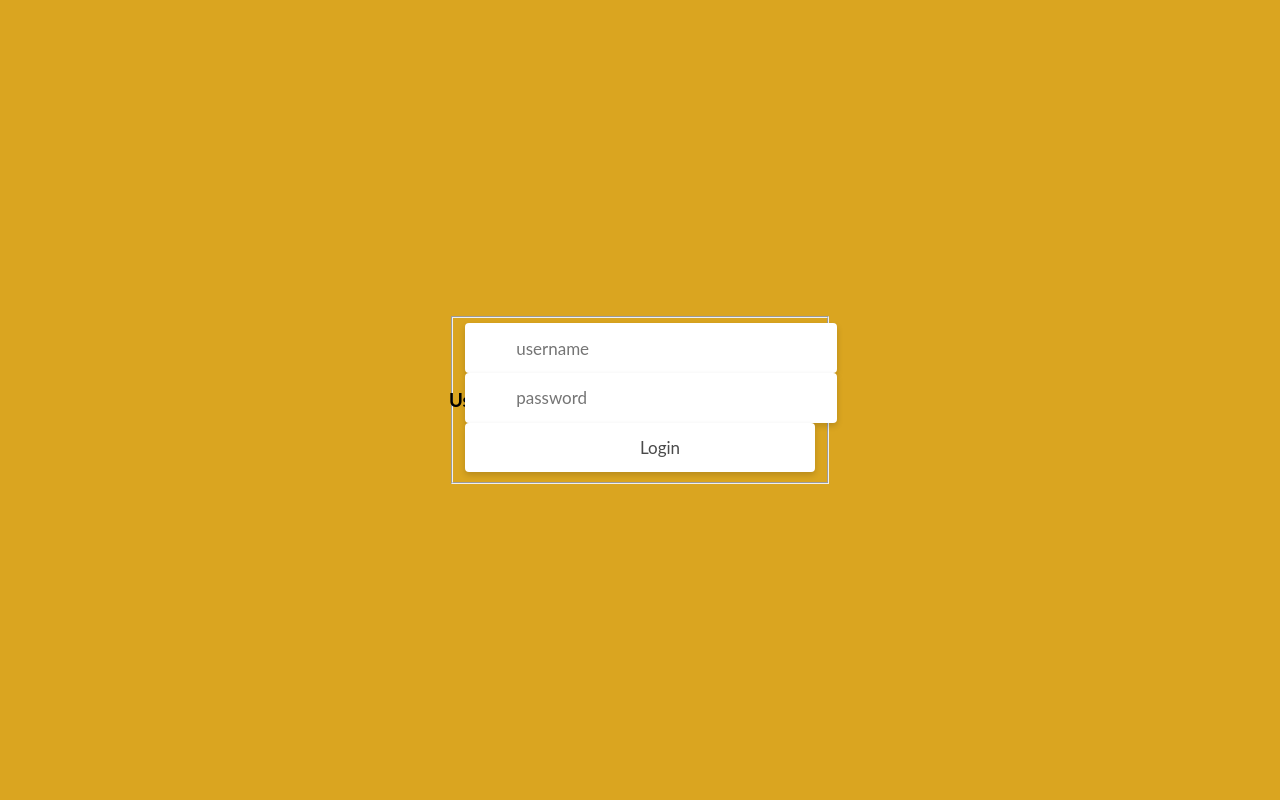
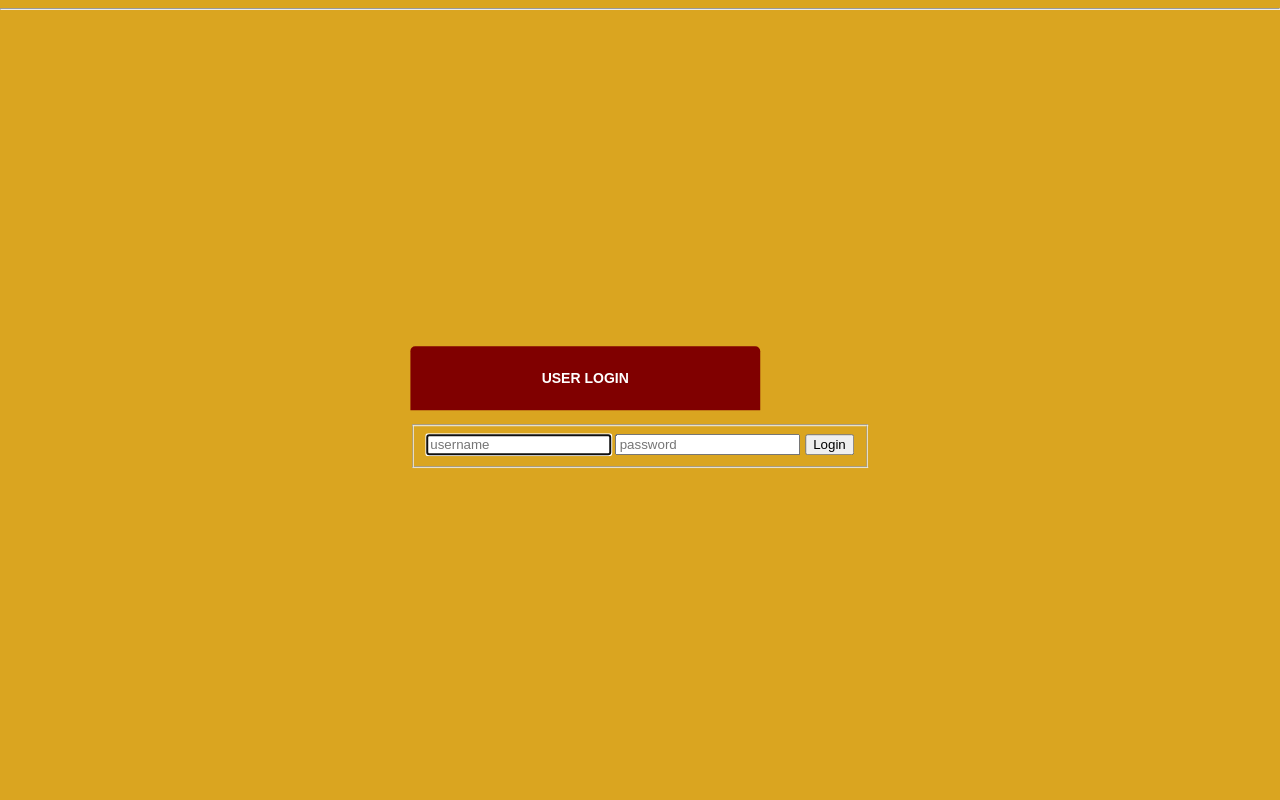
Before and after one commit to JeremiahMtai/Login, a PHP site: page / in a window 1280 px wide. Run offline with PHP 8.4, Linux system fonts and the light colour scheme.

Commit message:
Changes on style.css

```diff
--- a/style.css
+++ b/style.css
@@ -1,88 +1,86 @@
 
 body {
-  font-family: 'Lato', sans-serif;
-  display: flex;
-  justify-content: center;
-  align-items: center;
-  min-height: 100vh;
-  overflow: hidden;
+  background: #F8F8F8 ;
+  color: #999;
+  font: 400 16px/1.5em sans-serif;
   margin: 0;
-  padding: 0;
 }
-.container{
-  position: absolute;
-  align-items: center;
-  display: flex;
-}
-#login-form{
-  position: absolute;
-  ali
+.container {
+  left: 50%;
+  position: fixed;
+  top: 50%;
+  -webkit-transform: translate(-50%, -50%);
+      -ms-transform: translate(-50%, -50%);
+          transform: translate(-50%, -50%);
 }
 
-form {
+/* ---------- LOGIN-FORM ---------- */
+#login-form {
   width: 350px;
+
+}
+
+#login-form h3 {
+  background-color: Maroon;
+  border-radius: 5px 5px 0 0;
+  color: #fff;
+  font-size: 14px;
+  padding: 20px;
+  text-align: center;
+  text-transform: uppercase;
+}
+
+#login-form fieldset {
+  background: #fff;
+  border-radius: 0 0 5px 5px;
+  padding: 20px;
   position: relative;
 }
-form .form-field::before {
-  font-size: 20px;
+
+#login-form fieldset:before {
+  background-color: #fff;
+  content: "";
+  height: 8px;
+  left: 50%;
+  margin: -4px 0 0 -4px;
   position: absolute;
-  left: 15px;
-  top: 17px;
-  color: #888888;
-  content: " ";
-  display: block;
-  background-size: cover;
-  background-repeat: no-repeat;
+  top: 0;
+  -webkit-transform: rotate(45deg);
+  -ms-transform: rotate(45deg);
+  transform: rotate(45deg);
+  width: 8px;
 }
-form .form-field:nth-child(1)::before {
-  background-image: url(img/user-icon.png);
-  width: 20px;
-  height: 20px;
-  top: 15px;
+
+#login-form input {
+  font-size: 14px;
 }
-form .form-field:nth-child(2)::before {
-  background-image: url(img/lock-icon.png);
-  width: 16px;
-  height: 16px;
+
+#login-form input[type="text"],
+#login-form input[type="password"] {
+  border: 1px solid #dcdcdc;
+  padding: 12px 10px;
+  width: 100%;
 }
-form .form-field {
-  display: -webkit-box;
-  display: -ms-flexbox;
-  display: flex;
-  -webkit-box-pack: justify;
-  -ms-flex-pack: justify;
-  justify-content: space-between;
-  -webkit-box-align: center;
-  -ms-flex-align: center;
-  align-items: center;
-  margin-bottom: 1rem;
-  position: relative;
+
+#login-form input[type="text"] {
+  border-radius: 3px 3px 0 0;
 }
-form input {
-  font-family: inherit;
-  width: 100%;
-  outline: none;
-  background-color: #fff;
-  border-radius: 4px;
-  border: none;
-  display: block;
-  padding: 0.9rem 0.7rem;
-  box-shadow: 0px 3px 6px rgba(0, 0, 0, 0.16);
-  font-size: 17px;
-  color: #4A4A4A;
-  text-indent: 40px;
+
+#login-form input[type="password"] {
+  border-top: none;
+  border-radius: 0px 0px 3px 3px;
 }
-form .btn {
-  outline: none;
-  border: none;
-  cursor: pointer;
-  display: inline-block;
-  margin: 0 auto;
-  padding: 0.9rem 2.5rem;
-  text-align: center;
-  background-color: #47AB11;
+
+#login-form input[type="submit"] {
+  background: Maroon;
+  border-radius: 3px;
   color: #fff;
-  border-radius: 4px;
-  box-shadow: 0px 3px 6px rgba(0, 0, 0, 0.16);
-  font-size: 17px;
+  float: right;
+  font-weight: bold;
+  margin-top: 20px;
+  padding: 12px 20px;
 }
+
+#login-form input[type="submit"]:hover {
+  background: Maroon;
+}
```
